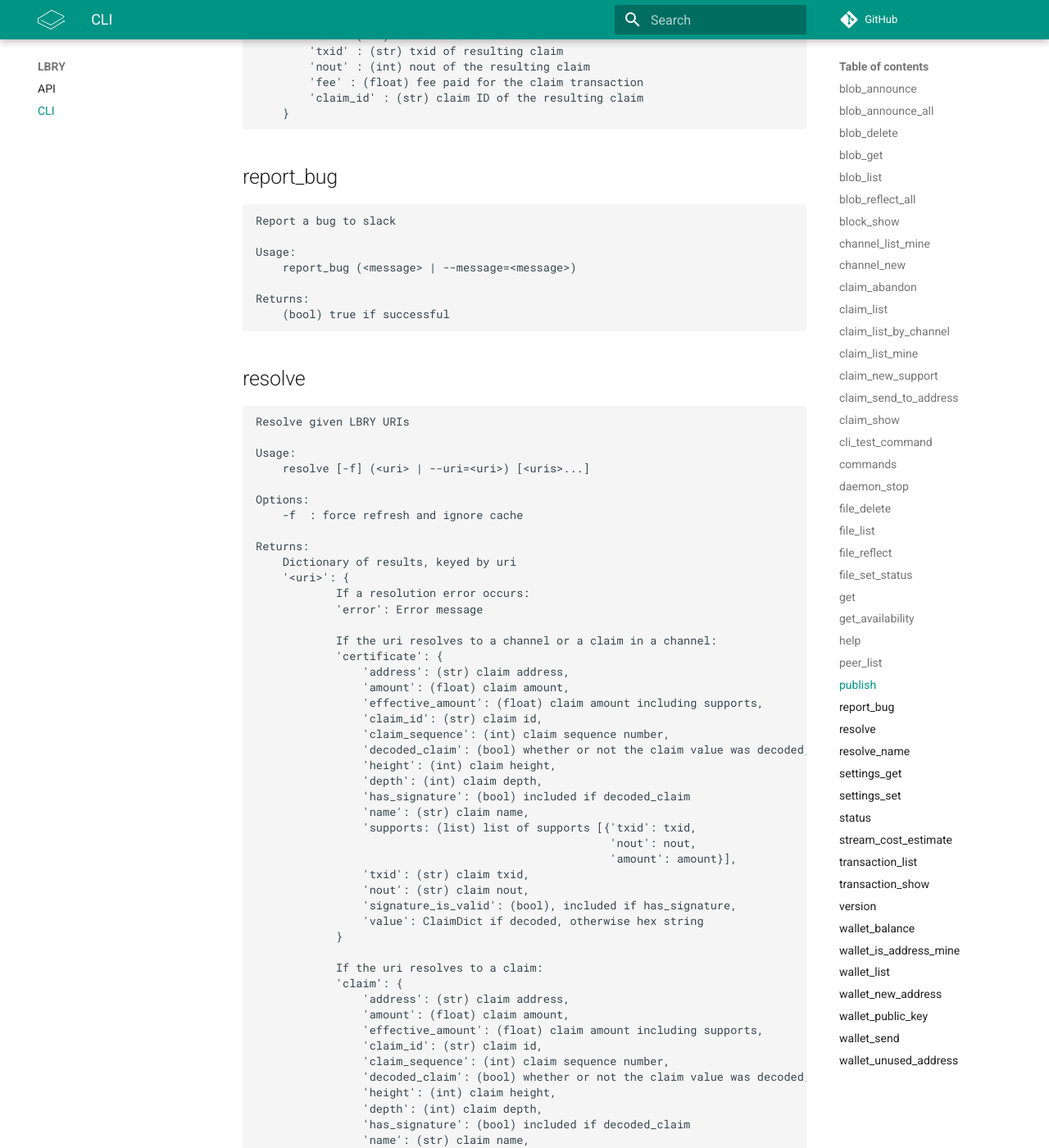
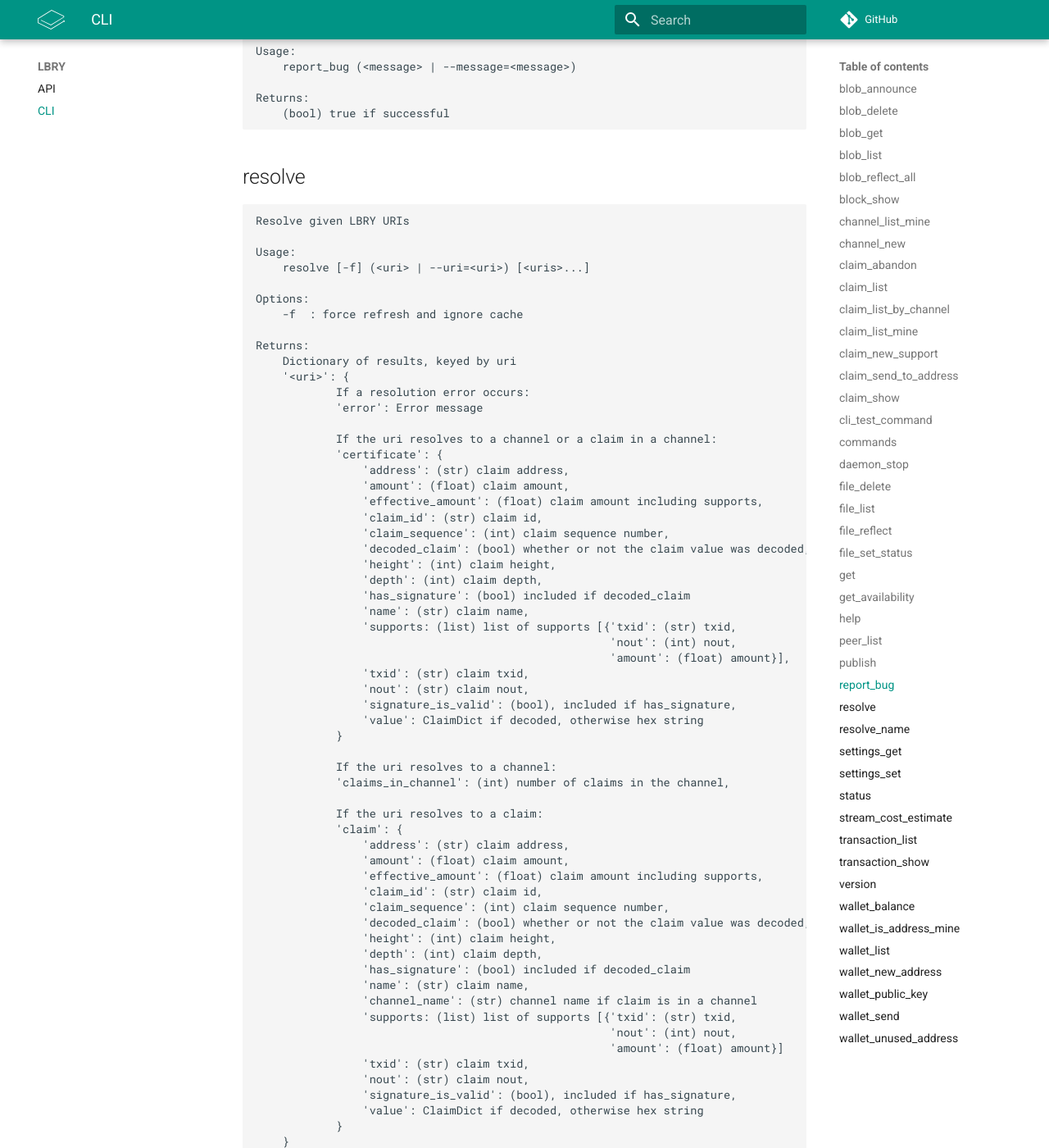
Before and after one commit to lbryio/lbry-sdk, an MkDocs documentation site: the page built from docs/cli.md, in a window 1280 px wide and 1400 px high, scrolled down 13356 px. Shown: the whole window at 82% size. Built offline with MkDocs 1.6.1 and Material for MkDocs 9.7.7, drawn with Linux system fonts in a browser that asks for light colours; comment, search, counter and statistics services are not loaded; old or Windows-style settings are respelled for this version of MkDocs; some of the changed text lies outside the part shown.

````diff
--- a/docs/cli.md
+++ b/docs/cli.md
@@ -20,18 +20,6 @@ Options:
 
 Returns:
     (bool) true if successful
-```
-
-## blob_announce_all
-
-```text
-Announce all blobs to the DHT
-
-Usage:
-    blob_announce_all
-
-Returns:
-    (str) Success/fail message
 ```
 
 ## blob_delete
@@ -239,9 +227,9 @@ Returns:
                     'depth': (int) claim depth,
                     'has_signature': (bool) included if decoded_claim
                     'name': (str) claim name,
-                    'supports: (list) list of supports [{'txid': txid,
-                                                         'nout': nout,
-                                                         'amount': amount}],
+                    'supports: (list) list of supports [{'txid': (str) txid,
+                                                         'nout': (int) nout,
+                                                         'amount': (float) amount}],
                     'txid': (str) claim txid,
                     'nout': (str) claim nout,
                     'signature_is_valid': (bool), included if has_signature,
@@ -719,14 +707,17 @@ Returns:
                 'depth': (int) claim depth,
                 'has_signature': (bool) included if decoded_claim
                 'name': (str) claim name,
-                'supports: (list) list of supports [{'txid': txid,
-                                                     'nout': nout,
-                                                     'amount': amount}],
+                'supports: (list) list of supports [{'txid': (str) txid,
+                                                     'nout': (int) nout,
+                                                     'amount': (float) amount}],
                 'txid': (str) claim txid,
                 'nout': (str) claim nout,
                 'signature_is_valid': (bool), included if has_signature,
                 'value': ClaimDict if decoded, otherwise hex string
             }
+
+            If the uri resolves to a channel:
+            'claims_in_channel': (int) number of claims in the channel,
 
             If the uri resolves to a claim:
             'claim': {
@@ -741,9 +732,9 @@ Returns:
                 'has_signature': (bool) included if decoded_claim
                 'name': (str) claim name,
                 'channel_name': (str) channel name if claim is in a channel
-                'supports: (list) list of supports [{'txid': txid,
-                                                     'nout': nout,
-                                                     'amount': amount}]
+                'supports: (list) list of supports [{'txid': (str) txid,
+                                                     'nout': (int) nout,
+                                                     'amount': (float) amount}]
                 'txid': (str) claim txid,
                 'nout': (str) claim nout,
                 'signature_is_valid': (bool), included if has_signature,
@@ -905,10 +896,37 @@ Returns:
 List transactions belonging to wallet
 
 Usage:
-    transaction_list
+    transaction_list [-t]
+
+Options:
+    -t  : Include claim tip information
 
 Returns:
-    (list) List of transactions
+    (list) List of transactions, where is_tip is null by default,
+     and set to a boolean if include_tip_info is true
+
+    {
+        "claim_info": (list) claim info if in txn [{"amount": (float) claim amount,
+                                                    "claim_id": (str) claim id,
+                                                    "claim_name": (str) claim name,
+                                                    "nout": (int) nout}],
+        "confirmations": (int) number of confirmations for the txn,
+        "date": (str) date and time of txn,
+        "fee": (float) txn fee,
+        "support_info": (list) support info if in txn [{"amount": (float) support amount,
+                                                        "claim_id": (str) claim id,
+                                                        "claim_name": (str) claim name,
+                                                        "is_tip": (null) default,
+                                                        (bool) if include_tip_info is true,
+                                                        "nout": (int) nout}],
+        "timestamp": (int) timestamp,
+        "txid": (str) txn id,
+        "update_info": (list) update info if in txn [{"amount": (float) updated amount,
+                                                      "claim_id": (str) claim id,
+                                                      "claim_name": (str) claim name,
+                                                      "nout": (int) nout}],
+        "value": (float) value of txn
+    }
 ```
 
 ## transaction_show
````
